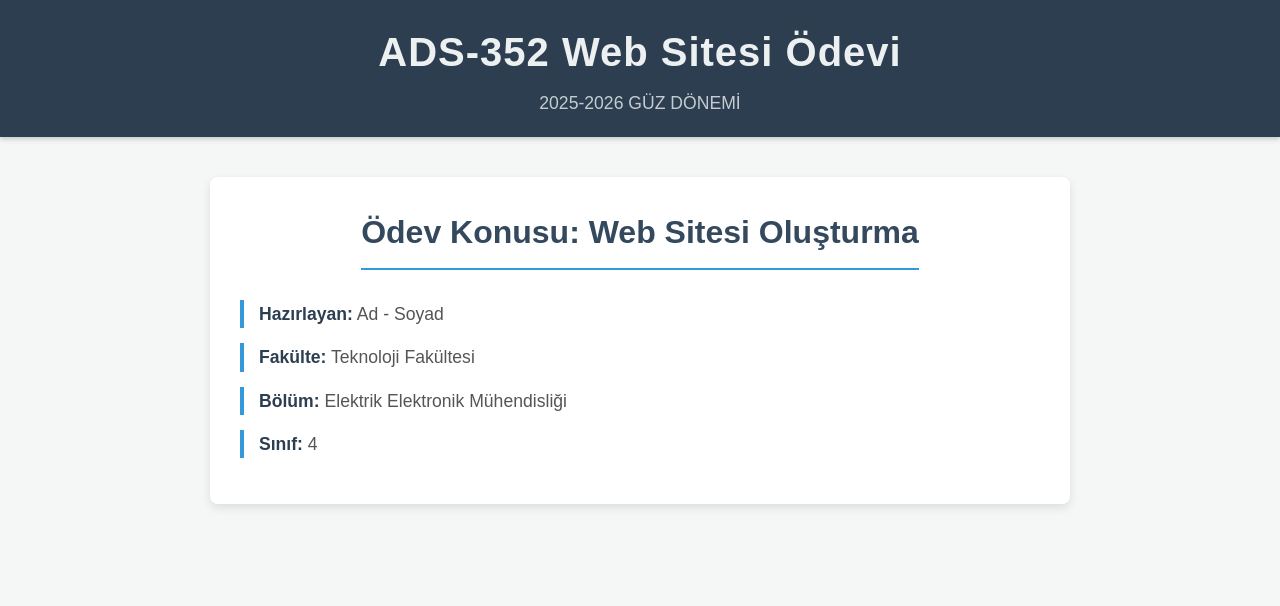
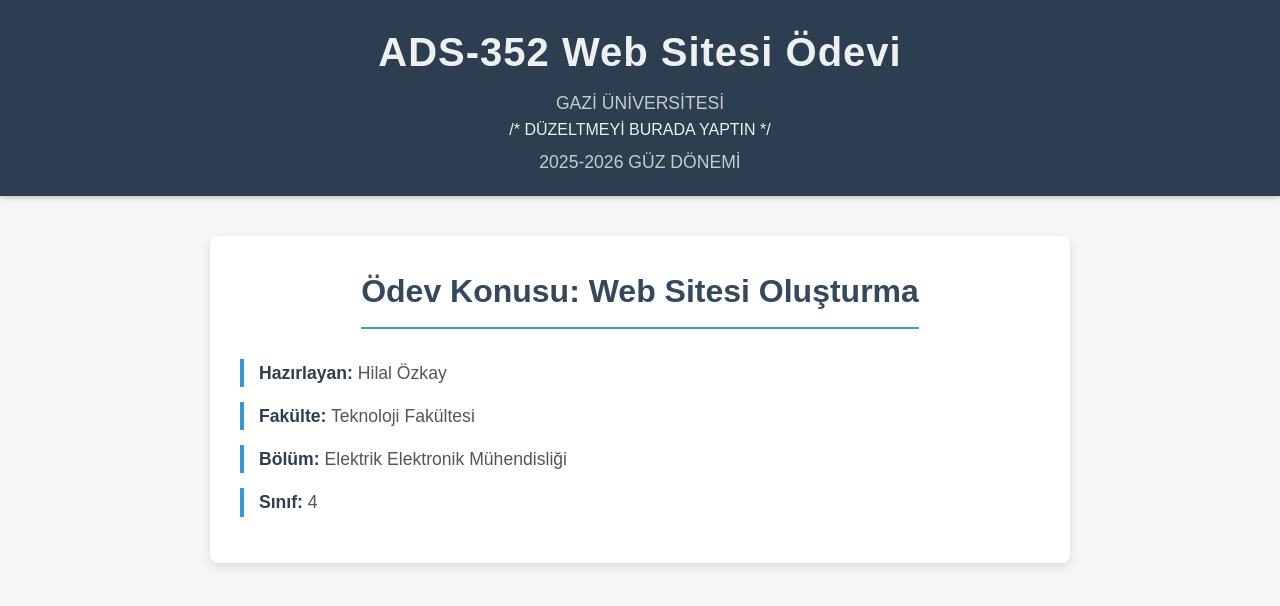
Before and after one commit to hilal-ozkay/hilal-ozkay.github.io, a plain HTML site: page index.html in a window 1280 px wide. Drawn offline with Linux system fonts and the light colour scheme.

Commit message:
Update index.html

```diff
--- a/index.html
+++ b/index.html
@@ -109,6 +109,7 @@
 
 <div class="header">
     <h1>ADS-352 Web Sitesi Ödevi</h1>
+    <p>GAZİ ÜNİVERSİTESİ</p> /* DÜZELTMEYİ BURADA YAPTIN */
     <p>2025-2026 GÜZ DÖNEMİ</p>
 </div>
 
@@ -119,7 +120,7 @@
     </div>
 
     <ul class="info-list">
-        <li><strong>Hazırlayan:</strong> Ad - Soyad</li>
+        <li><strong>Hazırlayan:</strong> Hilal Özkay </li>
         <li><strong>Fakülte:</strong> Teknoloji Fakültesi</li>
         <li><strong>Bölüm:</strong> Elektrik Elektronik Mühendisliği</li>
         <li><strong>Sınıf:</strong> 4</li>
```
